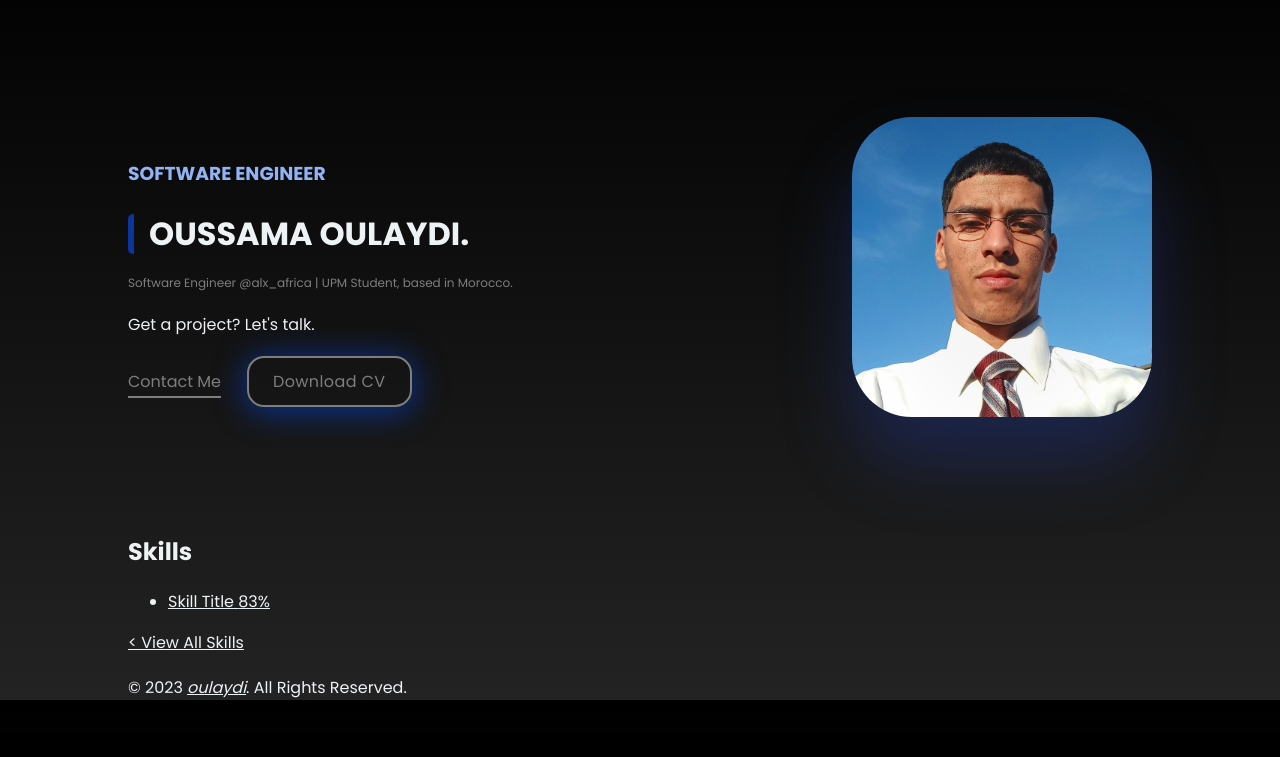
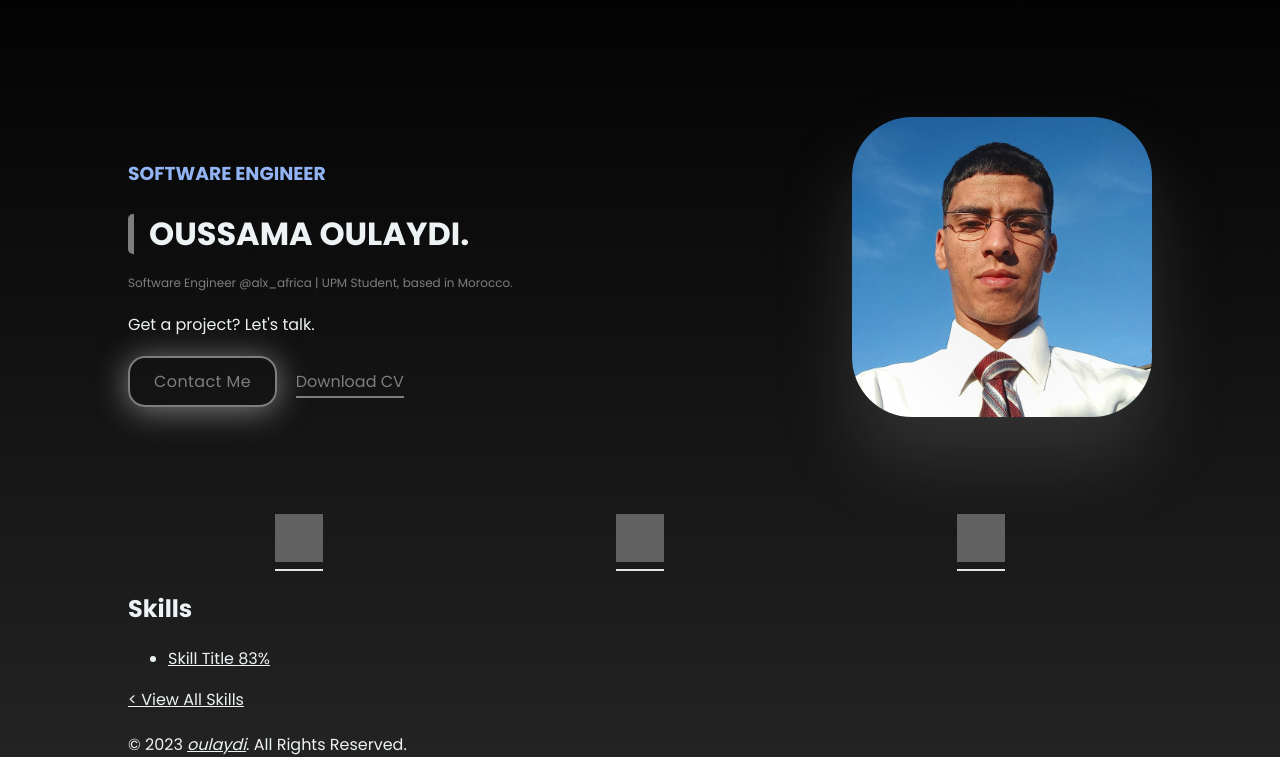
Before and after one commit to oulaydi/oulaydi-s-portfolio, a Node server app: page / in a window 1280 px wide. Shown: the part 67-824 px from the top of the page. Before the commit the page ends 767 px from the top, so only its background shows below. Run offline with Node 20, Linux system fonts and the light colour scheme; some libraries are stand-ins or nearby versions; grey boxes are pictures that could not be loaded.

Commit message:
everything wokrs great, :1

```diff
--- a/public/css/style.css
+++ b/public/css/style.css
@@ -178,7 +178,7 @@ img {
     margin-bottom: 20px;
     font-size: 32px;
     text-transform: uppercase;
-    border-left: 6px solid var(--blue-1);
+    border-left: 6px solid var(--grey);
     padding-left: 15px;
     border-radius: 5px;
     height: 40px;
@@ -198,7 +198,7 @@ img {
     overflow: hidden;
     position: relative;
     max-height: 528px;
-    filter: drop-shadow(0px 44px 34px rgba(44, 81, 227, 0.25));
+    filter: drop-shadow(0px 44px 34px rgba(130, 131, 132, 0.25));
     overflow: hidden;
     border-radius: var(--border-radius);
 }
@@ -230,7 +230,7 @@ img {
 }
 
 .ctn-2{
-    margin-left: 3%;
+    margin-right: 2%;
     border: 2px solid var(--grey);
     background-color: transparent;
     border-radius: 17px;
@@ -241,7 +241,7 @@ img {
     margin-top: 100px;
     cursor: pointer;
     color: var(--grey);
-    box-shadow: 0 .2rem 2rem var(--blue-1)
+    box-shadow: 0 .2rem 2rem var(--grey)
 }
 
 
@@ -251,7 +251,6 @@ img {
     font-weight: 500;
 }
 
-
 .ctn-1 {
     text-decoration: none;
     position: relative;
@@ -260,6 +259,7 @@ img {
     font-family: "Poppins";
     letter-spacing: 0px;
     border-bottom: 2.5px solid;
+    cursor: pointer;
     border-radius: 0px;
     padding: .15rem 0;
     transition: 0.3s;
@@ -283,3 +283,23 @@ img {
 .ctn-1:hover::before {
     width: 100%;
 }
+
+/* icons */
+.social-icons {
+    justify-content: space-around;
+    display: flex;
+    /* justify-content: center; */
+}
+
+.social-icons a {
+    margin: 0 10px;
+    text-decoration: none;
+    border-bottom: 2px solid var(--grey-light);
+}
+
+.social-icons img {
+    width: 48px;
+    height: 48px;
+    filter: invert(1);
+    transition: filter .2s ease-in-out;
+}
--- a/views/index.ejs
+++ b/views/index.ejs
@@ -2,21 +2,52 @@
     <div class="author">
         <h3 class="author_heading">Software Engineer</h3>
         <h1 class="author_soub_heading">Oussama Oulaydi.</h1>
-        <p class="author_body">Software Engineer @alx_africa | UPM Student, based in Morocco.</p>
+        <p class="author_body">
+            Software Engineer @alx_africa | UPM Student, based in Morocco.
+        </p>
         <p>Get a project? Let's talk.</p>
         <div class="ctn">
-            <a href="mailt:oussama.oulaydi@gmail.com" class="ctn-1">Contact Me</a>
-            <a class="ctn-2" onclick="window.open('resume.pdf')">Download CV</a>
+            <a
+                href="https://www.linkedin.com/in/oussamaoulaydi"
+                target="_blank"
+                class="ctn-2"
+                >Contact Me</a
+            >
+            <a class="ctn-1" onclick="window.open('resume.pdf')">Download CV</a>
         </div>
     </div>
     <div class="section_pic-container">
-        <img src="/img/ana.jpg" alt="this is Me">
+        <img src="/img/ana.jpg" alt="this is Me" />
     </div>
+</section>
+
+<section class="social-icons">
+    <a
+        href="https://www.linkedin.com/in/oussamaoulaydi"
+        target="_blank"
+        title="LinkedIn"
+    >
+        <img
+            src="https://img.icons8.com/material-rounded/48/000000/linkedin.png"
+            alt="LinkedIn"
+        />
+    </a>
+    <a href="https://github.com/oulaydi" target="_blank" title="GitHub">
+        <img
+            src="https://img.icons8.com/material-rounded/48/000000/github.png"
+            alt="GitHub"
+        />
+    </a>
+    <a href="https://discord.gg/oulaydi" target="_blank" title="Discord">
+        <img
+            src="https://img.icons8.com/material-rounded/48/000000/discord-logo.png"
+            alt="Discord"
+        />
+    </a>
 </section>
 
 <section class="skills">
     <h2 class="skills_heading">Skills</h2>
-
 
     <ul class="skill-ul">
         <li>
@@ -28,5 +59,4 @@
     </ul>
 
     <a href="#" class="pagination">&lt; View All Skills</a>
-
 </section>
```
Also changed, not shown: 1 other file.
